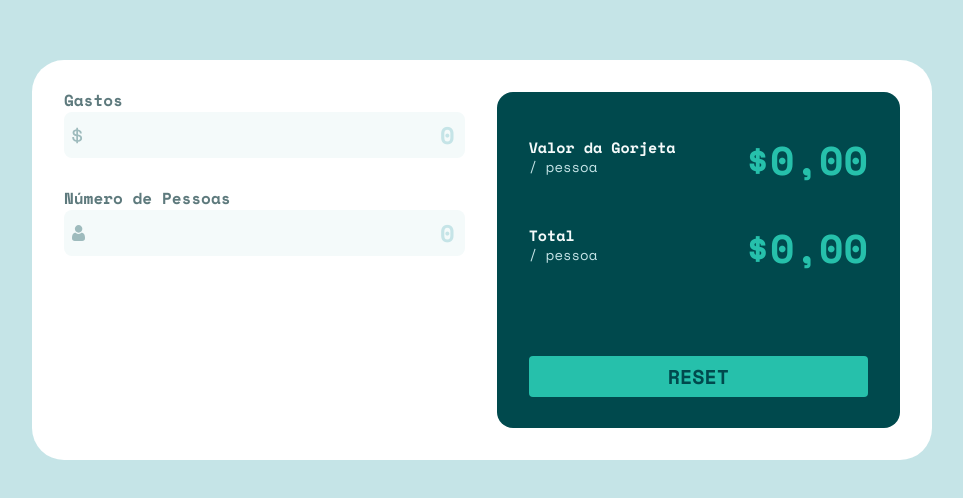
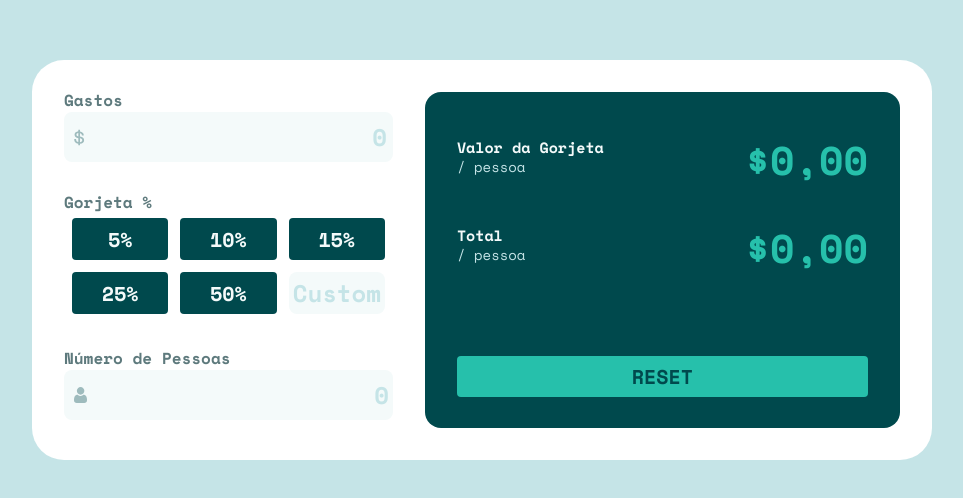
Before and after one commit to P0sseid0n/Tip-calculator, a Vue app: page / in a window 1280 px wide. Shown: the part 140-638 px from the top of the page, without its empty margins (158-1121 px from the left). Built offline with nearby package versions, Linux system fonts and the light colour scheme.

Commit message:
Buttons to select the tip%

```diff
--- a/src/App.vue
+++ b/src/App.vue
@@ -35,7 +35,7 @@ main {
    background-color: white;
 
    height: 400px;
-   width: 80%;
+   width: 90%;
    max-width: 900px;
 
    border-radius: 32px;
@@ -46,8 +46,23 @@ main {
    flex-direction: row;
    gap: 32px;
 
+   #inputs {
+      // width: 40%;
+      flex: 4;
+   }
+
    > section {
-      width: 50%;
+      // width: 100%;
+      flex: 5;
+      min-width: 260px;
+   }
+}
+
+@media screen and (max-width: 768px) {
+   main {
+      width: 100%;
+      flex-direction: column;
+      height: auto;
    }
 }
 </style>
--- a/src/components/Inputs.vue
+++ b/src/components/Inputs.vue
@@ -1,19 +1,49 @@
 <script setup lang="ts">
+import { ref, type Ref } from 'vue';
+
+
+const billInputStatus: Ref<'focused' | 'error' | null> = ref(null)
+const peopleInputStatus: Ref<'focused' | 'error' | null> = ref(null)
 
 </script>
 
 <template>
    <section id="inputs">
       <label for="bill">Gastos</label>
-      <div>
+      <div :class="['type', billInputStatus == 'focused' ? 'isFocused' : '']">
          <img src="@/assets/imgs/icon-dollar.svg" alt="Dollar" />
-         <input type="number" id="bill" placeholder="0" />
+         <input
+            type="number"
+            id="bill"
+            placeholder="0"
+            @focus="billInputStatus = 'focused'"
+            @blur="billInputStatus = null"
+            @error="billInputStatus = 'error'"
+         />
       </div>
 
-      <label for="bill">Número de Pessoas</label>
-      <div>
-         <img src="@/assets/imgs/icon-person.svg" alt="Dollar" />
-         <input type="number" id="bill" placeholder="0" />
+      <label>Gorjeta %</label>
+      <div class="select">
+         <button>5%</button>
+         <button>10%</button>
+         <button>15%</button>
+         <button>25%</button>
+         <button>50%</button>
+         <div class="type">
+            <input type="number" placeholder="Custom" />
+         </div>
+      </div>
+
+      <label for="people">Número de Pessoas</label>
+      <div :class="['type', peopleInputStatus == 'focused' ? 'isFocused' : '']">
+         <img src="@/assets/imgs/icon-person.svg" alt="Person" />
+         <input
+            type="number"
+            id="people"
+            placeholder="0"
+            @focus="peopleInputStatus = 'focused'"
+            @blur="peopleInputStatus = null"
+         />
       </div>
    </section>
 </template>
@@ -30,14 +60,72 @@ label {
 
 div {
    width: 100%;
+   padding: 4px 8px;
+   margin-bottom: 32px;
+}
+
+div.select {
+   display: grid;
+   grid-template-columns: 1fr 1fr 1fr;
+   grid-template-rows: 1fr 1fr;
+   gap: 12px;
+
+   .type {
+      width: 100%;
+      height: 100%;
+      margin: 0;
+      padding: 0;
+   }
+
+   input {
+      width: 100%;
+      height: 100%;
+      // border: none;
+      // outline: 0;
+      // background: transparent;
+      font-size: 20px;
+      // font-weight: 700;
+      // text-align: center;
+      // color: hsl(183, 100%, 15%);
+      // cursor: pointer;
+
+      &::placeholder {
+         color: red;
+      }
+   }
+
+   button {
+      background: hsl(183, 100%, 15%);
+      border: none;
+      cursor: pointer;
+      color: hsl(189, 41%, 97%);
+      font-size: 20px;
+      font-weight: 700;
+      padding: 4px 0;
+      border-radius: 4px;
+      transition: all 0.3s ease-in-out;
+
+      &:hover {
+         background: hsl(172, 61%, 77%);
+         color: hsl(183, 100%, 15%);
+      }
+   }
+}
+
+div.type {
    background: hsl(189, 41%, 97%);
-   padding: 4px 8px;
    border-radius: 8px;
 
    display: flex;
    align-items: center;
    justify-content: space-between;
-   margin-bottom: 32px;
+   border: 2px solid transparent;
+
+   transition: border 0.5s;
+
+   &.isFocused {
+      border-color: hsl(172, 67%, 45%);
+   }
 
    input {
       border: none;
--- a/src/components/Results.vue
+++ b/src/components/Results.vue
@@ -42,7 +42,7 @@ section {
       border: none;
       outline: 0;
 
-      transition: all 0.15s ease-in-out;
+      transition: all 0.3s ease-in-out;
 
       &:hover {
          background: hsl(172, 61%, 77%);
```
